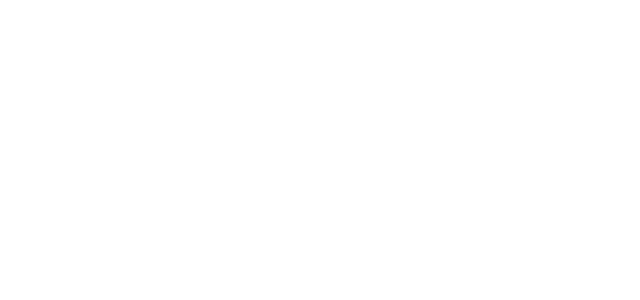
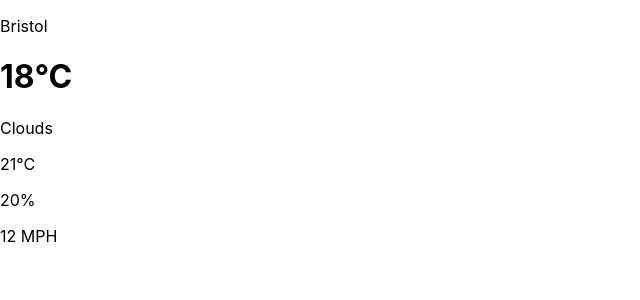
Before and after one commit to cotton-r/weather-app-react, a React (Create React App) app: page / in a window 1280 px wide. Shown: the top 300 px of the page, without its empty margins (0-640 px from the left). Built offline with nearby package versions, Linux system fonts and the light colour scheme.

Commit message:
set out div structure of app

```diff
--- a/src/App.js
+++ b/src/App.js
@@ -6,8 +6,31 @@
   // const url = `https://api.openweathermap.org/data/2.5/weather?q=bristol&appid=${process.env.REACT_APP_API_KEY}`
 
   return (
-    <div className="App">
-
+    <div className="app">
+      <div className='container'>
+        <div className='top'>
+          <div className='location'>
+            <p>Bristol</p>
+          </div>
+          <div className='temp'>
+            <h1>18°C</h1>
+          </div>
+          <div className='description'>
+            <p>Clouds</p>
+          </div>
+        </div>
+        <div className='bottom'>
+          <div className='feels'>
+            <p>21°C</p>
+          </div>
+          <div className='humidity'>
+            <p>20%</p>
+          </div>
+          <div className='wind'>
+            <p>12 MPH</p>
+          </div>
+        </div>
+      </div>
     </div>
   );
 }
```
